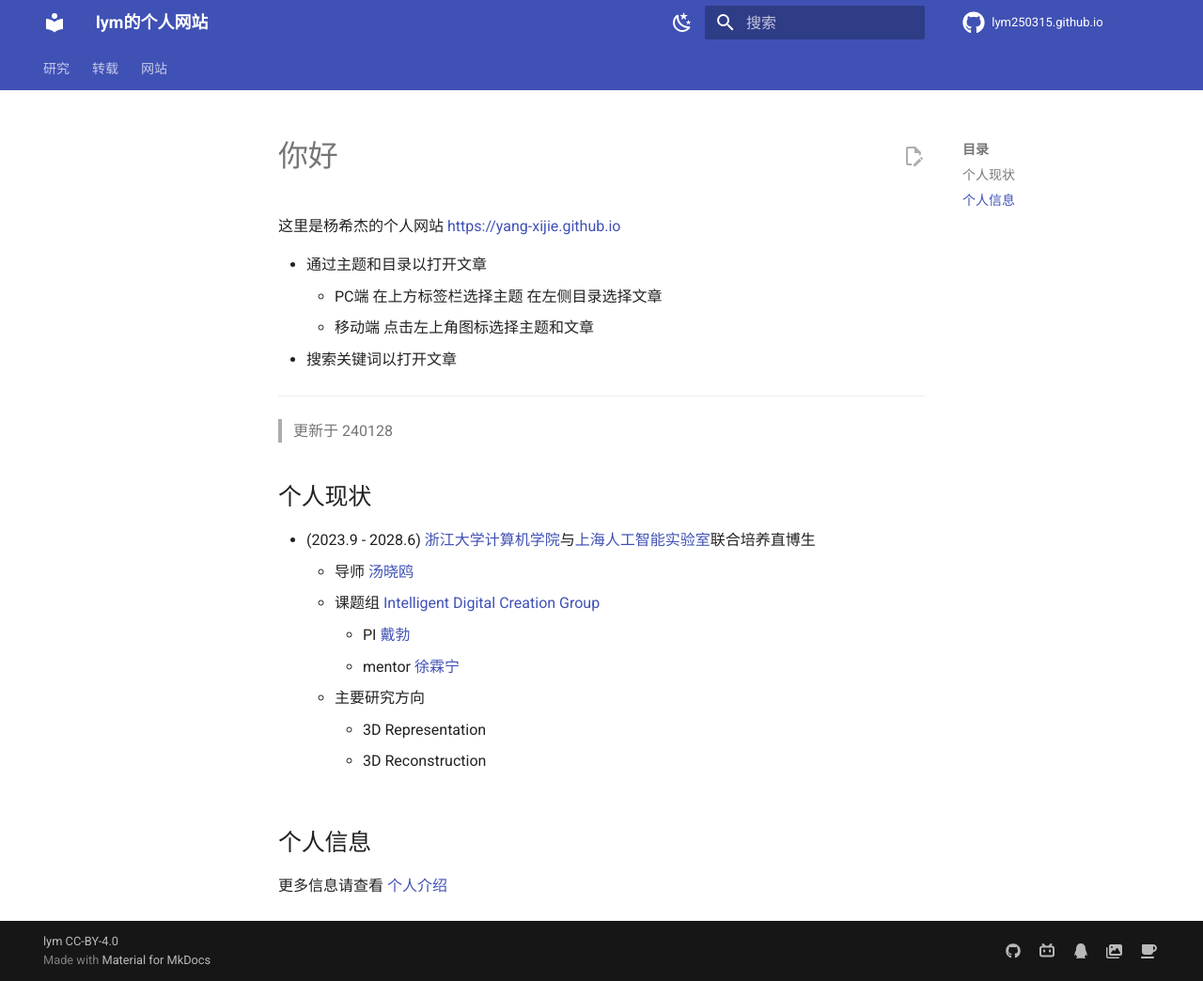
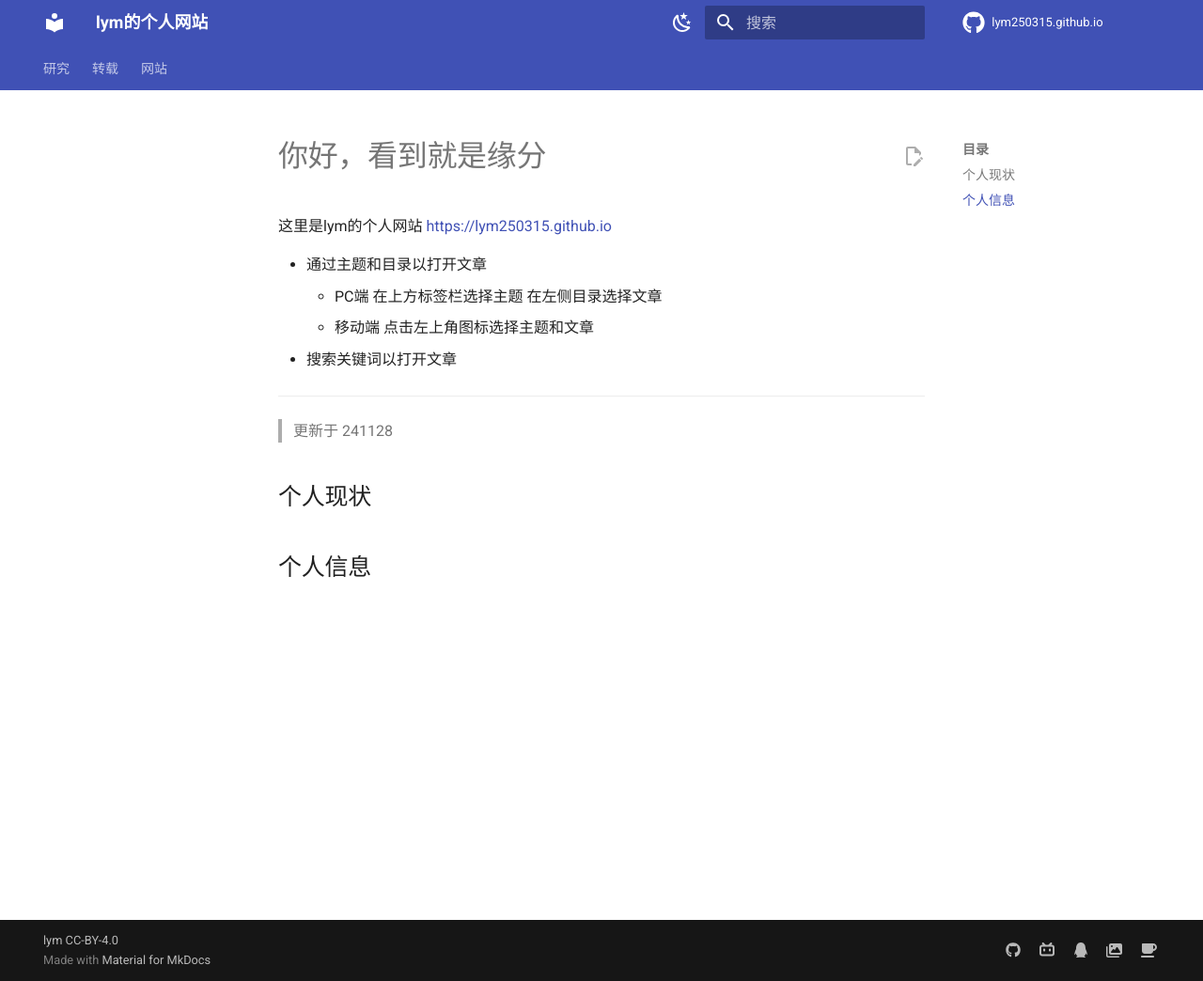
Before and after one commit to lym250315/lym250315.github.io, an MkDocs documentation site: the page built from docs/index.md, in a window 1280 px wide and 1044 px high. Shown: the whole window at 94% size. Built offline with MkDocs 1.6.1 and Material for MkDocs 9.7.7, drawn with Linux system fonts in a browser that asks for light colours; comment, search, counter and statistics services are not loaded.

Commit message:
删除信息，保持一致
最好这里与网站目录下的保持一致

```diff
--- a/docs/index.md
+++ b/docs/index.md
@@ -1,6 +1,6 @@
-# 你好
+# 你好，看到就是缘分
 
-这里是杨希杰的个人网站 <https://yang-xijie.github.io>
+这里是lym的个人网站 <https://lym250315.github.io>
 
 - 通过主题和目录以打开文章
     - PC端 在上方标签栏选择主题 在左侧目录选择文章
@@ -9,19 +9,9 @@
 
 ---
 
-> 更新于 240128
+> 更新于 241128
 
 ## 个人现状
 
-- (2023.9 - 2028.6) [浙江大学计算机学院](http://www.cs.zju.edu.cn/csen/)与[上海人工智能实验室](https://www.shlab.org.cn)联合培养直博生
-    - 导师 [汤晓鸥](https://baike.baidu.com/item/汤晓鸥)
-    - 课题组 [Intelligent Digital Creation Group](https://idc-sh.github.io)
-        - PI [戴勃](http://daibo.info)
-        - mentor [徐霖宁](https://eveneveno.github.io/lnxu/)
-    - 主要研究方向
-        - 3D Representation
-        - 3D Reconstruction
 
 ## 个人信息
-
-更多信息请查看 [个人介绍](./ME/introduction.md)
```
